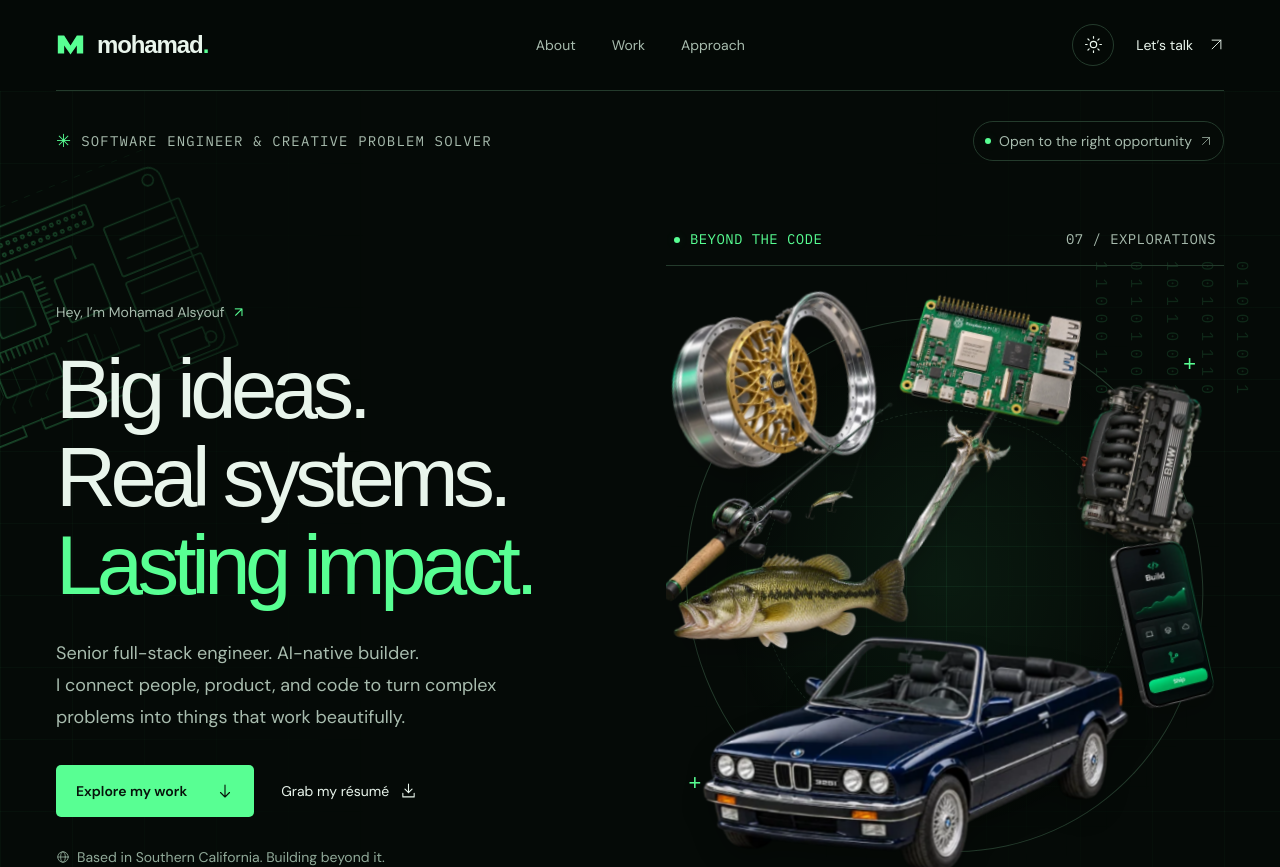
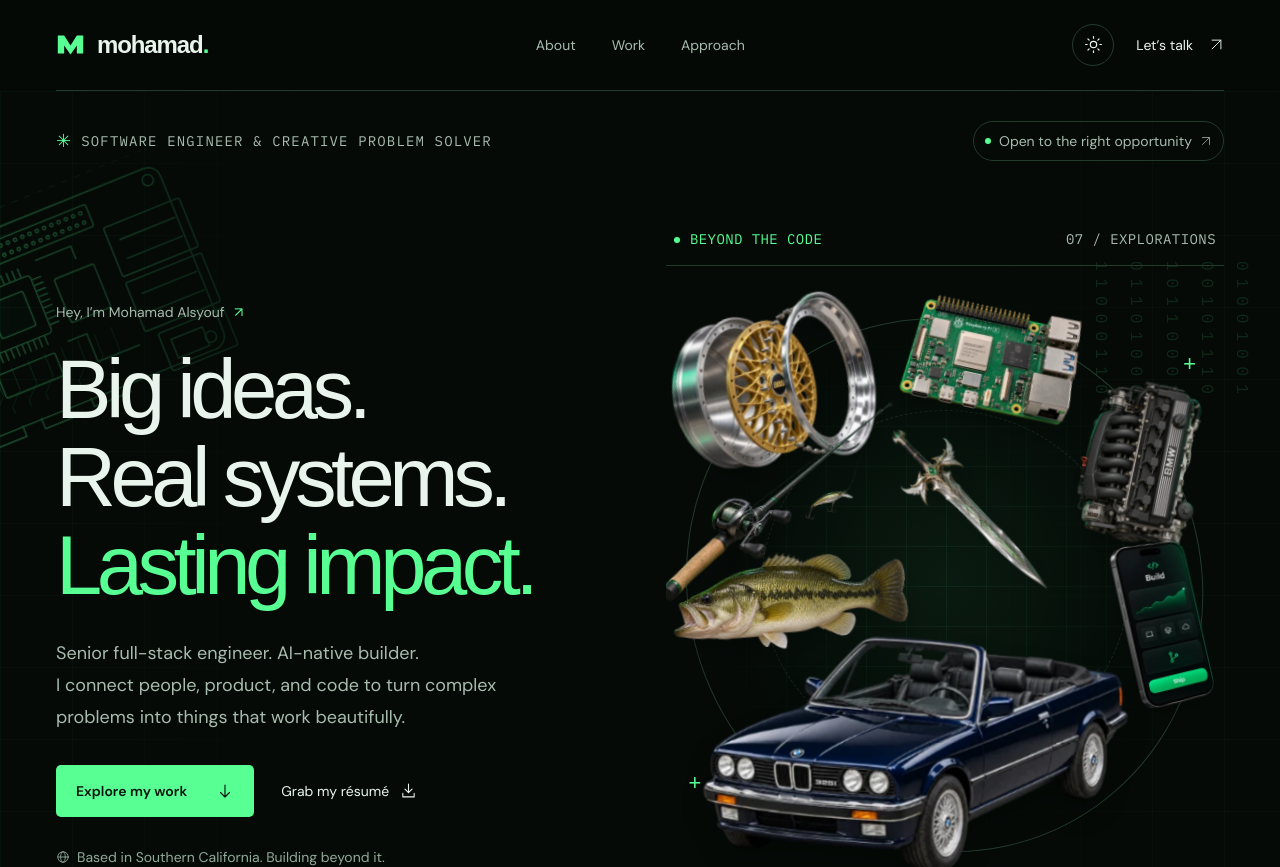
Before and after one commit to MohamadAlsyouf/Mohamad-Alsyouf, a React (Vite) app in the folder portfolio/: page / in a window 1280 px wide. Shown: the top 867 px of the page. Built offline with nearby package versions, Linux system fonts and the light colour scheme; a web font is replaced by a local one.

Commit message:
Angle the Aion sword down-right to match the reference

```diff
--- a/portfolio/src/interests.css
+++ b/portfolio/src/interests.css
@@ -137,9 +137,9 @@
 }
 .interest-sword {
   width: 39%;
-  left: 31%;
-  top: 20%;
-  rotate: 21deg;
+  left: 37%;
+  top: 22%;
+  rotate: -55deg;
   z-index: 1;
 }
 .interest-fishing {
```
